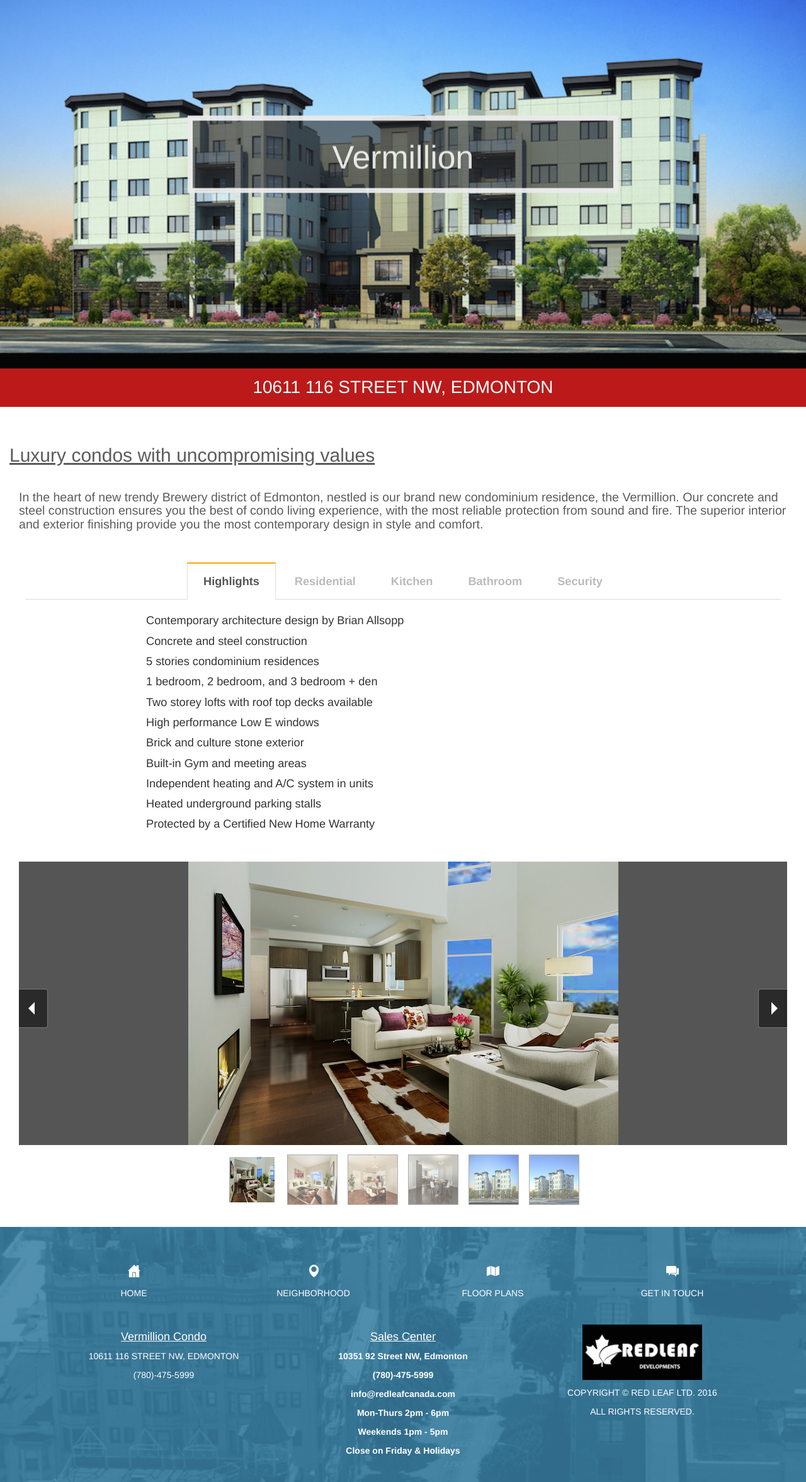
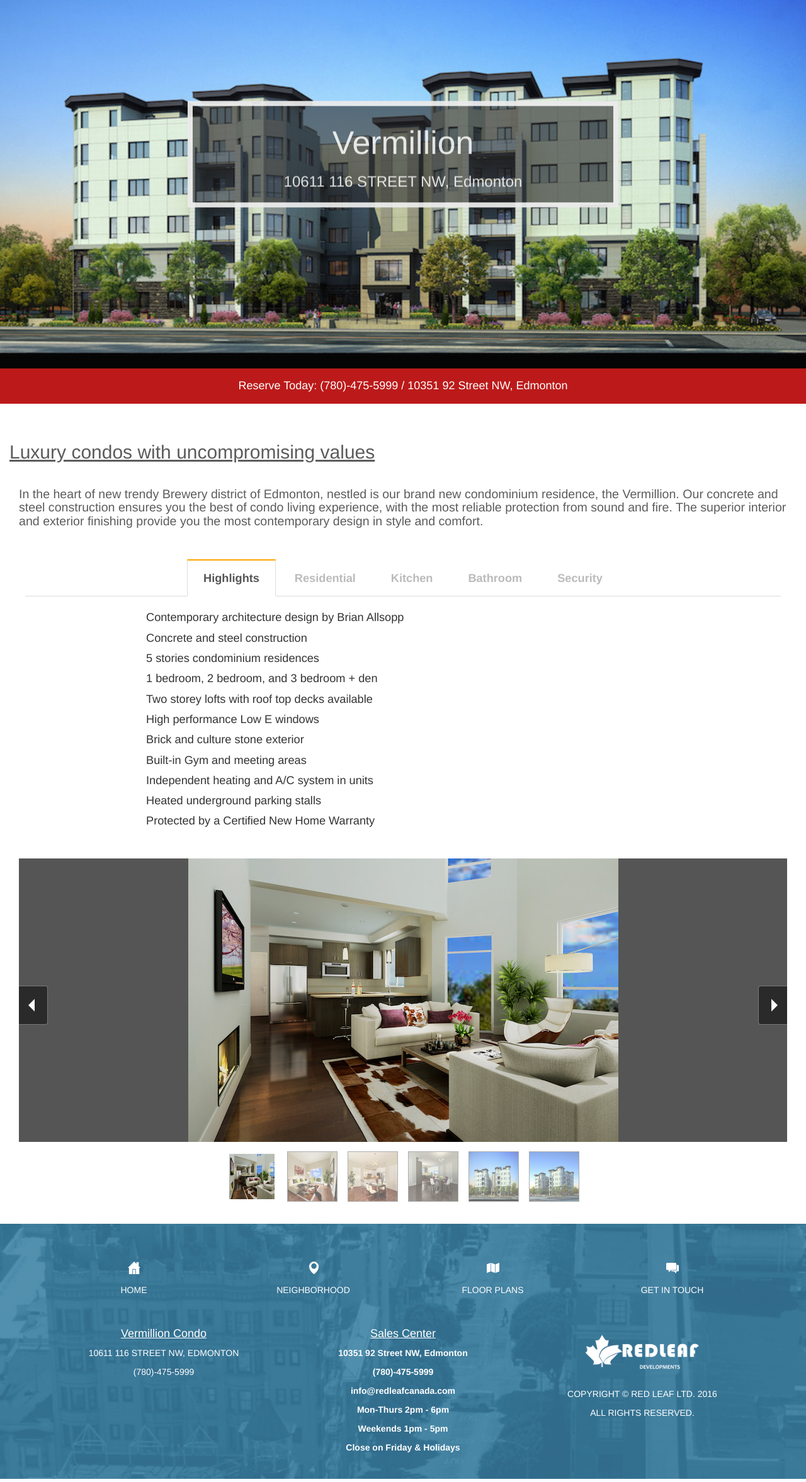
Before and after one commit to leyuan/Vermillion, a PHP site: page / in a window 1280 px wide. Shown: the part 95-2448 px from the top of the page at 63% size. Run offline with PHP 8.4, Linux system fonts and the light colour scheme; some libraries are stand-ins or nearby versions.

Commit message:
[ui-update]footer, neighbourhood image

```diff
--- a/assets/css/vermillion.css
+++ b/assets/css/vermillion.css
@@ -230,7 +230,7 @@
 }
 
 #home-row-location {
-	padding: 15px 60px;
+	padding: 8px 60px;
 	background-color: #BC1A1A;
 	text-align: center;
 	color: white;
--- a/footer.php
+++ b/footer.php
@@ -37,7 +37,7 @@
       <h4><u>Sales Center</u></h4>
       <p>
         <p>10351 92 Street NW, Edmonton</p>
-        <p>(780)-475-5999 </p>
+        <p>(780)-475-5999</p>
         <p>info@redleafcanada.com</p>
         <p>Mon-Thurs 2pm - 6pm</p>
         <p>Weekends 1pm - 5pm</p>
@@ -46,7 +46,7 @@
     </div>
     <div class="col-xs-12 col-sm-12 col-md-4 text-center">
       <p>
-        <img src="assets/images/red-leaf-logo.png" class="red-leaf-logo"/>
+        <img src="assets/images/red-leaf-logo2.png" class="red-leaf-logo"/>
       </p>
       <p>COPYRIGHT © RED LEAF LTD. 2016</p>
       <p>ALL RIGHTS RESERVED.</p>
--- a/index.php
+++ b/index.php
@@ -33,15 +33,18 @@
 		<div class="container center text-center">
 			<div class="head center">
 				<h2>Vermillion</h2>
+        <h3>
+    			10611 116 STREET NW, Edmonton
+    		</h3>
 				<!-- <h4 class="p-color">Feel comfortable with your choice in condos</h4> -->
 			</div>
 		</div>
 	</div>
 
 	<div id="home-row-location">
-		<h3>
-			10611 116 STREET NW, EDMONTON
-		</h3>
+		<h4>
+			Reserve Today: (780)-475-5999 / 10351 92 Street NW, Edmonton
+		</h4>
 	</div>
 
 	<div class="home-row" id="home-row-three">
--- a/neighborhood.php
+++ b/neighborhood.php
@@ -84,7 +84,7 @@
 			</div>
 		</div> -->
 		<div class="default-font container view">
-			<img src="assets/images/neighbourhood-view.png" alt="Neighbourhood View" class="view-img" />
+			<img src="assets/images/neighbour.png" alt="Neighbourhood View" class="view-img" />
 		</div>
 
 
```
Also changed, not shown: assets/images/neighbour.png (added), assets/images/neighbourhood-view.png (deleted), assets/images/red-leaf-logo.png (deleted), assets/images/red-leaf-logo2.png (added).
